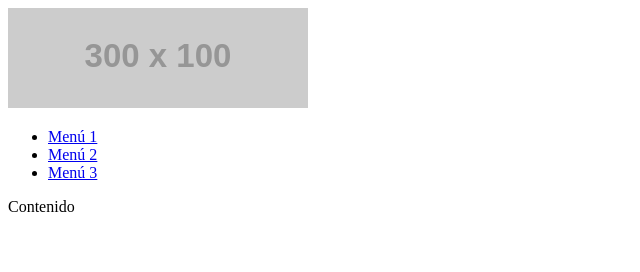
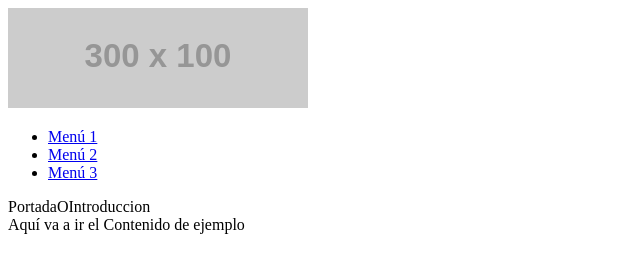
Before and after one commit to plataforma-cultura-creativa/pagina-bienvenida-ejemplo-git, a plain HTML site: page index.html in a window 1280 px wide. Shown: the whole page, without its empty margins (0-640 px from the left). Drawn offline with Linux system fonts and the light colour scheme; placeholder pictures from the web are drawn by us.

Commit message:
añadir texto ejemplo a contenido

```diff
--- a/index.html
+++ b/index.html
@@ -33,8 +33,12 @@
     </header>
 
 
+    <section class="portadaointroduccion">
+        PortadaOIntroduccion
+    </section>
+
     <section class="contenido">
-        Contenido
+        Aquí va a ir el Contenido de ejemplo
     </section>
 
 </body>
```
